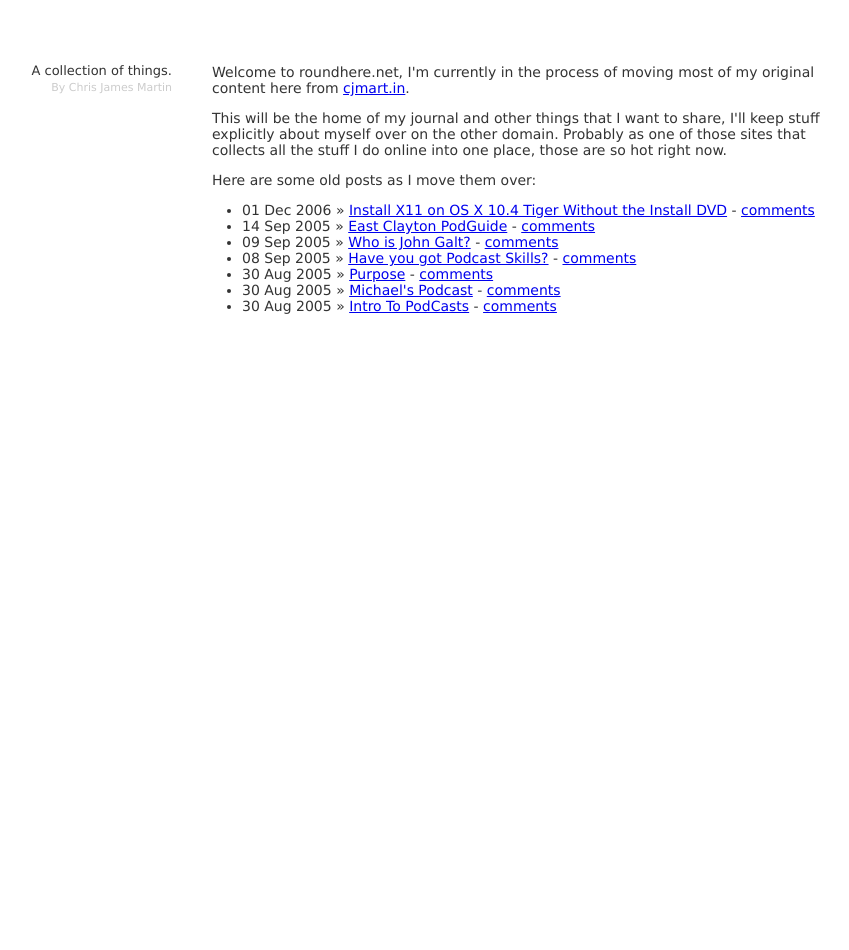
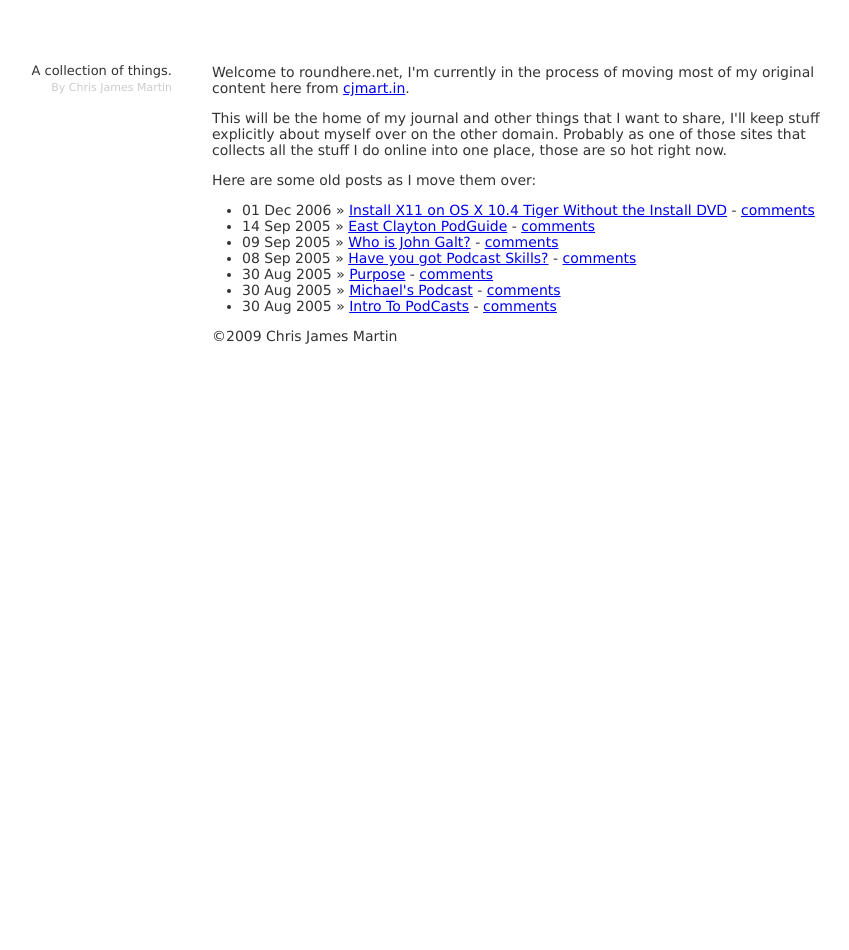
Before and after one commit to cjmartin/cjmartin.github.com, a Jekyll site: the page built from index.html, in a window 1280 px wide. Shown: the whole page, without its empty margins (268-1117 px from the left). Built offline with Jekyll 4.4.1, drawn with Linux system fonts in a browser that asks for light colours; comment, search, counter and statistics services are not loaded.

Commit message:
added copyright

```diff
--- a/index.html
+++ b/index.html
@@ -14,3 +14,5 @@ title: Roundhere.net by Chris Martin
   <li><span>{{ post.date | date_to_string }}</span> &raquo; <a href="{{ post.url }}">{{ post.title }}</a> - <a href="{{ post.url }}/#disqus_thread">comments</a></li>
   {% endfor %}
 </ul>
+
+<p>&copy;2009 Chris James Martin</p>
```
